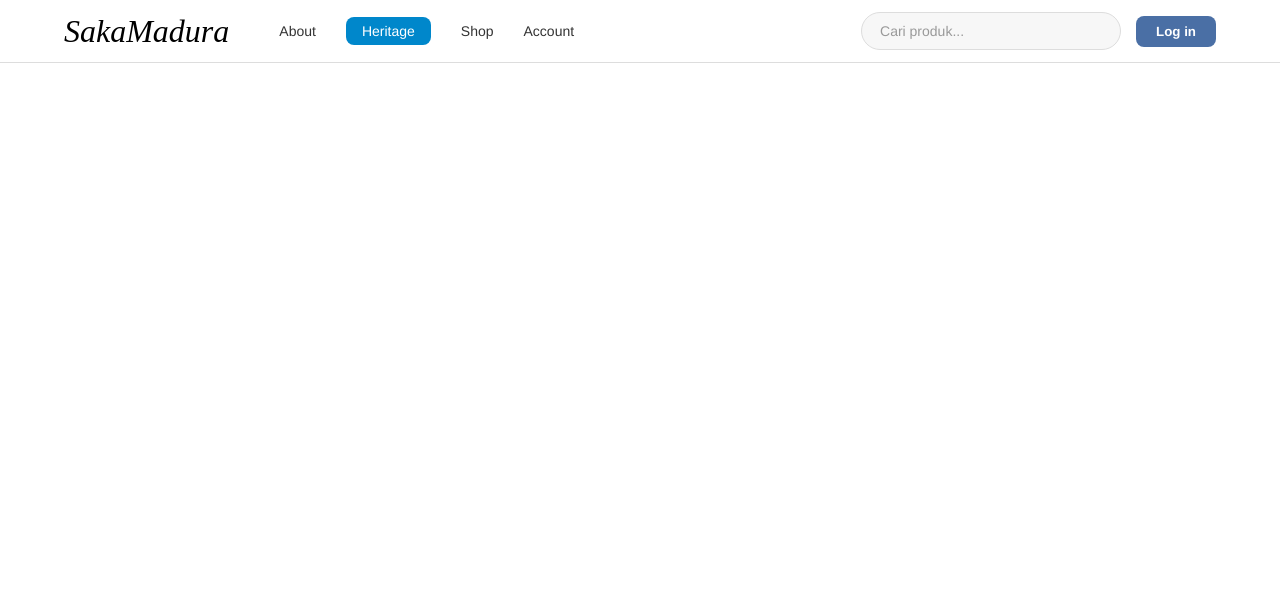
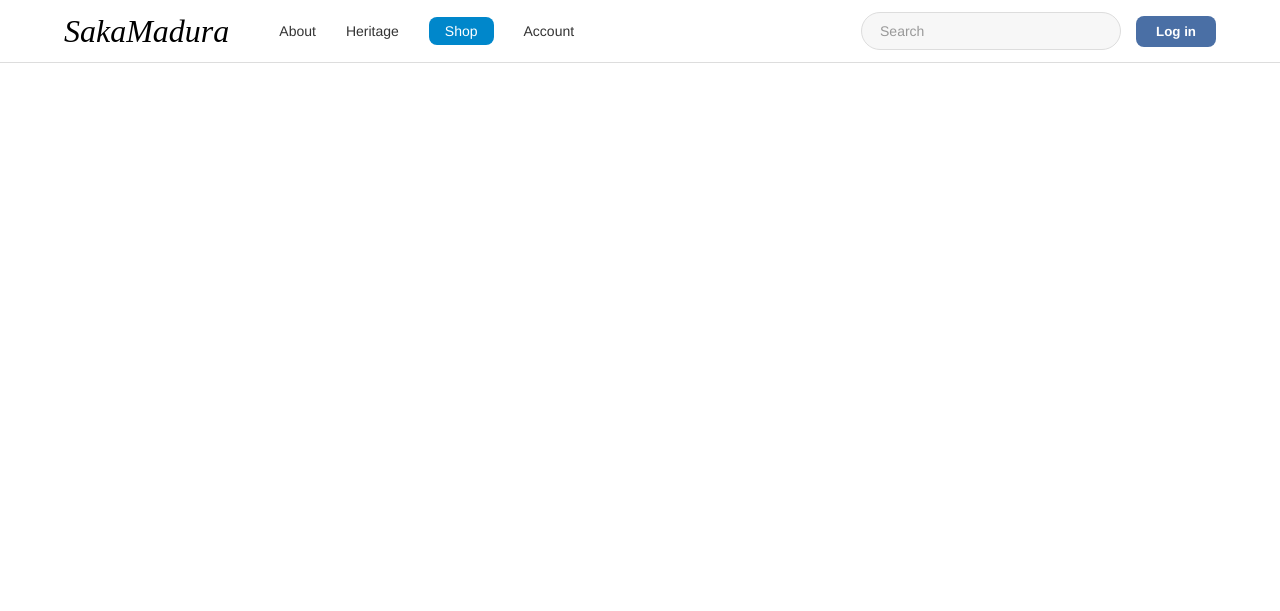
Before and after one commit to AthiyyaCrissa/PWEBPRAK-STORE, a plain HTML site: page index.html in a window 1280 px wide. Shown: the top 611 px of the page. Drawn offline with nearby package versions, Linux system fonts and the light colour scheme.

Commit message:
html revisi2

```diff
--- a/index.html
+++ b/index.html
@@ -6,6 +6,9 @@
     <title>Saka Madura - Take Home a Piece of Our Culture</title>
     <link rel="stylesheet" href="style.css">
     <link href='https://unpkg.com/boxicons@2.1.4/css/boxicons.min.css' rel='stylesheet'>
+    <link rel="preconnect" href="https://fonts.googleapis.com">
+    <link rel="preconnect" href="https://fonts.gstatic.com" crossorigin>
+    <link href="https://fonts.googleapis.com/css2?family=Sacramento&display=swap" rel="stylesheet">
     <link rel="stylesheet" href="https://cdnjs.cloudflare.com/ajax/libs/font-awesome/6.4.0/css/all.min.css">
 
 </head>
@@ -17,13 +20,13 @@
             <nav>
                 <ul>
                     <li><a href="#">About</a></li>
-                    <li><a href="#" class="active">Heritage</a></li>
-                    <li><a href="#">Shop</a></li>
+                    <li><a href="#">Heritage</a></li>
+                    <li><a href="#"class="active">Shop</a></li>
                     <li><a href="#">Account</a></li>
                 </ul>
             </nav>
             <div class="search-login">
-                <input type="text" placeholder="Cari produk...">
+                <input type="text" placeholder="Search">
                 <button class="btn-login">Log in</button>
             </div>
         </div>
```
